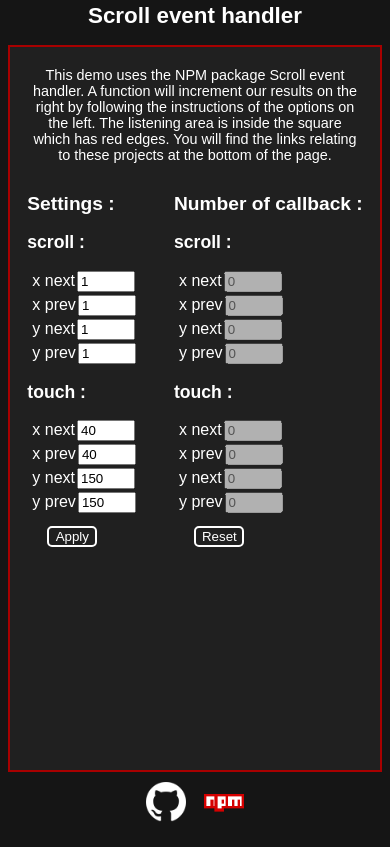
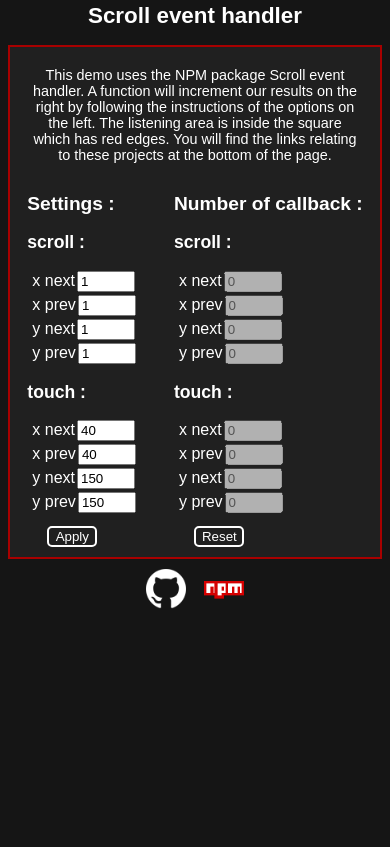
Before and after one commit to ga-devfront/scroll-event-handler, a website with bundled scripts: page demo/index.html in a window 390 px wide. Built offline with nearby package versions, Linux system fonts and the light colour scheme.

Commit message:
📱 adjust media query css

```diff
--- a/demo/demo.css
+++ b/demo/demo.css
@@ -27,7 +27,6 @@ h1 {
 
 main {
     background: #202020;;
-    height: 75%;
     width: 80%;
     margin-bottom: 20px;
     margin-left: auto;
@@ -94,7 +93,6 @@ a {
         padding-top: 5px;
         margin-bottom: 5px;
         width: 95%;
-        height: 85%;
     }
 
     img {
```
